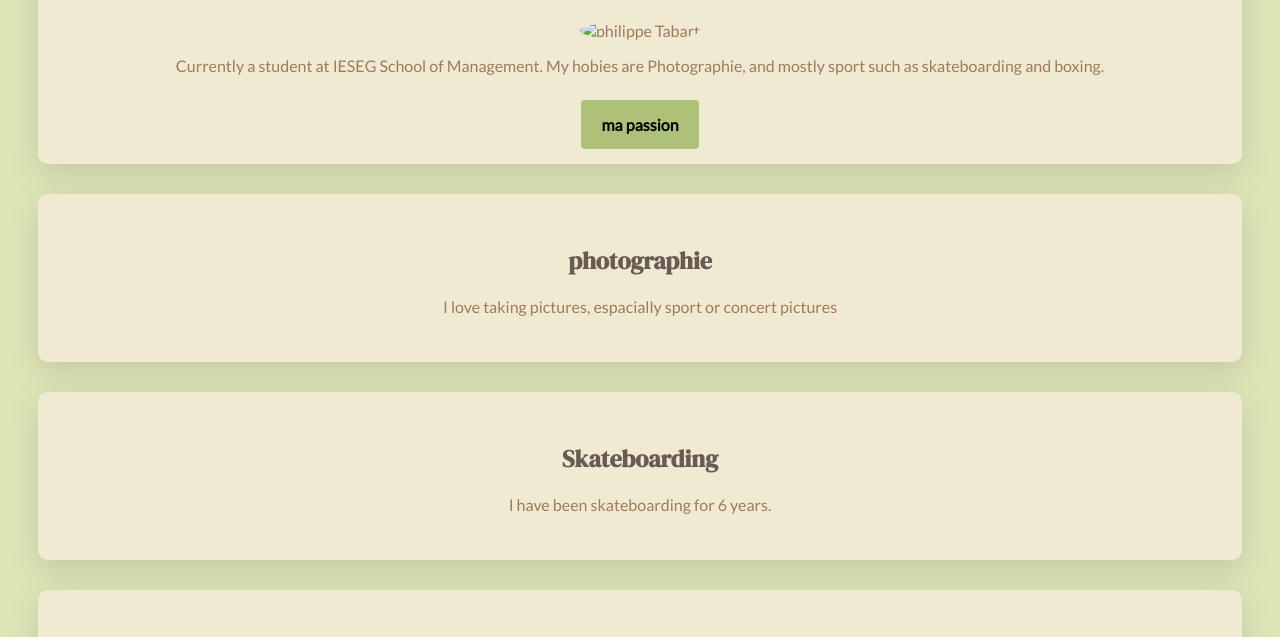
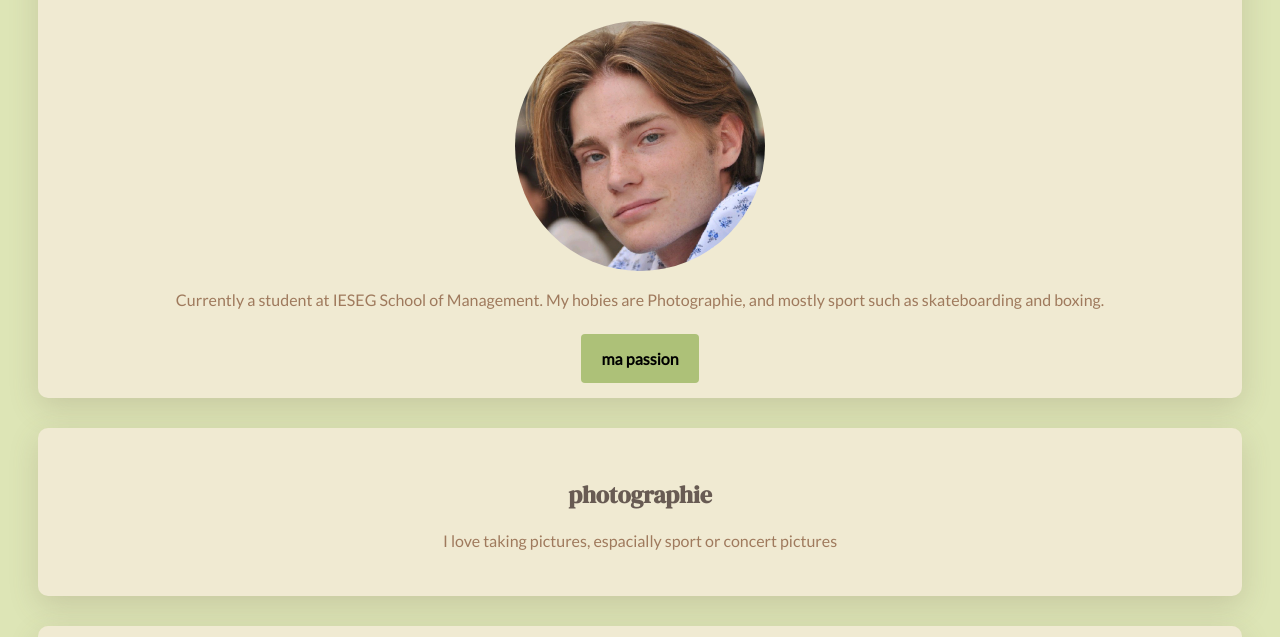
Before and after one commit to Philippe-Tabart/my-profile, a plain HTML site: page index.html in a window 1280 px wide. Shown: the part 136-773 px from the top of the page. Drawn offline with Linux system fonts and the light colour scheme.

Commit message:
Update index.html

```diff
--- a/index.html
+++ b/index.html
@@ -27,7 +27,7 @@
 
 
 		<h1> Hello I am Philippe</h1>
-		<img class="img-circle" src="images/profil-picture.png" alt="philippe Tabart">
+		<img class="img-circle" src="profil-picture.png" alt="philippe Tabart">
 		<p>Currently a student at IESEG School of Management.
 		My hobies are Photographie, and mostly sport such as skateboarding and boxing.</p>
 		<a href="https://www.youtube.com/watch?v=vI8HFM8By8w" class="btn-green" target="_blank">ma passion</a>
```
